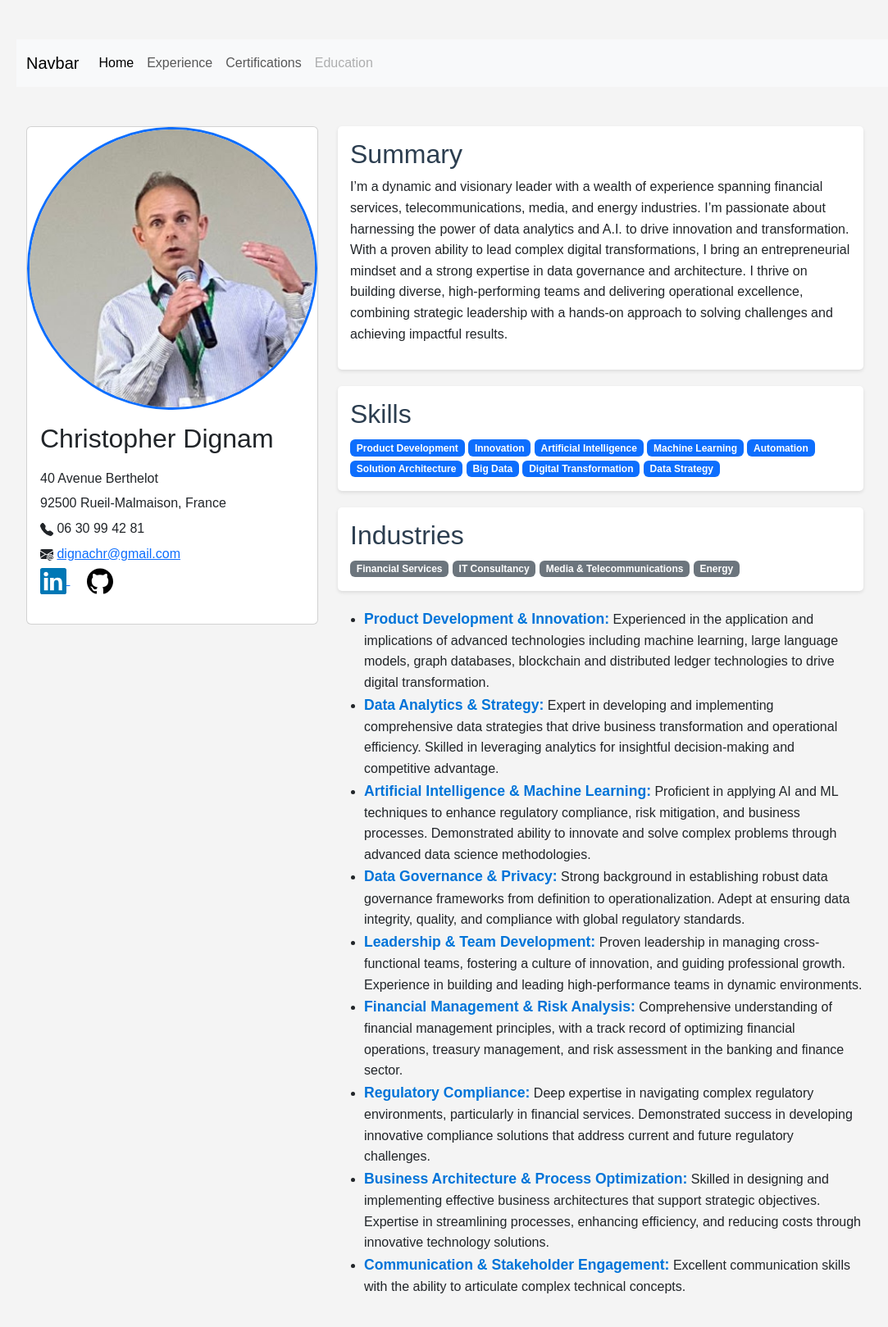
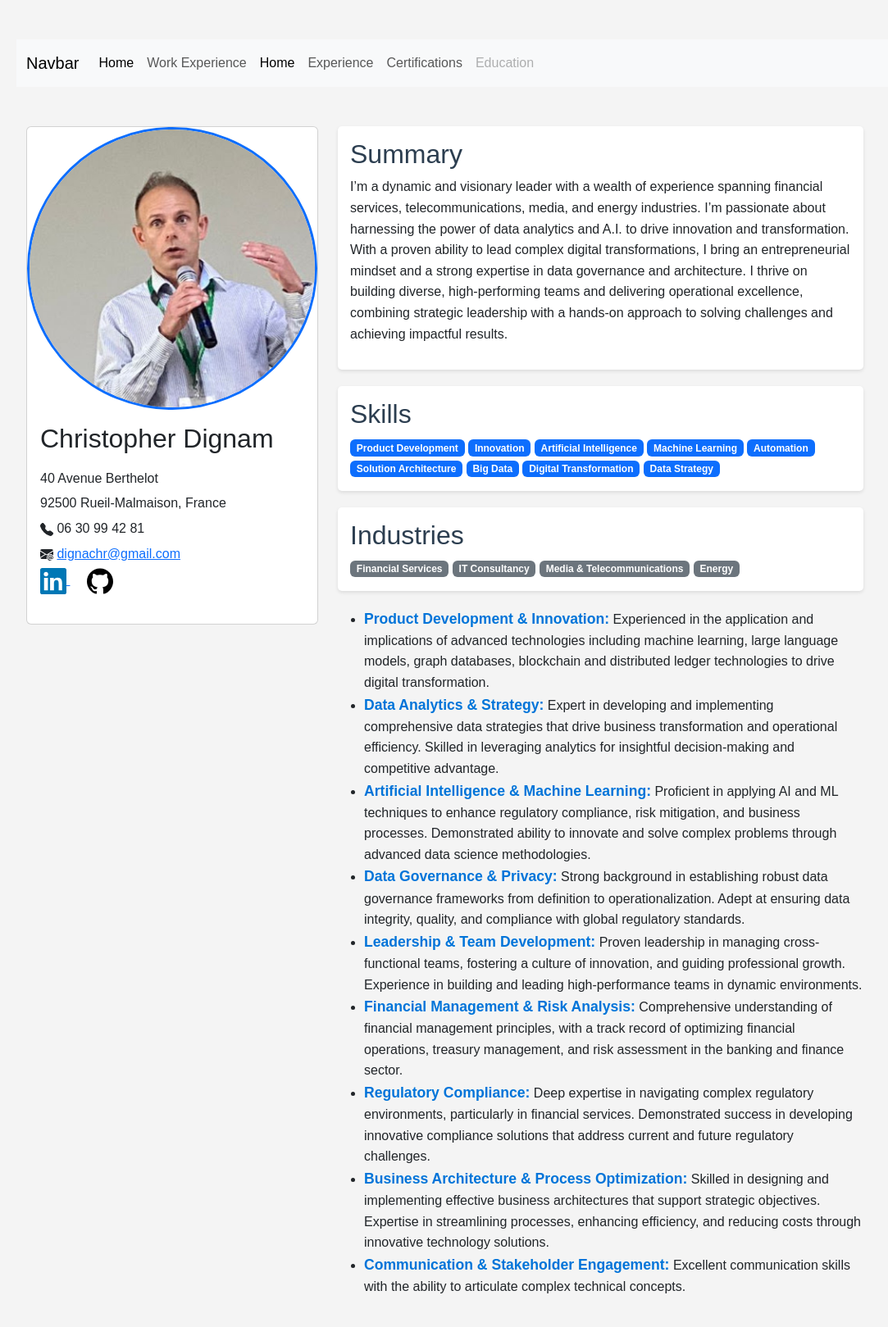
Before and after one commit to cdignam8304/cv, a Jekyll site: the page built from README.md, in a window 1280 px wide. Shown: the whole page at 82% size, without its empty margins (50-1133 px from the left). Built offline with Jekyll 4.4.1, drawn with Linux system fonts in a browser that asks for light colours; our own code applies the rules of GitHub Pages for plain Markdown files.

Commit message:
Add button to navbar

```diff
--- a/_includes/navbar.html
+++ b/_includes/navbar.html
@@ -7,6 +7,8 @@
         </button>
         <div class="collapse navbar-collapse" id="navbarNavAltMarkup">
             <div class="navbar-nav">
+                <button class="nav-link active" id="v-pills-home-tab" data-bs-toggle="pill" data-bs-target="#v-pills-home" type="button" role="tab" aria-controls="v-pills-home" aria-selected="true">Home</button>
+                <button class="nav-link" id="v-pills-experience-tab" data-bs-toggle="pill" data-bs-target="#v-pills-experience" type="button" role="tab" aria-controls="v-pills-experience" aria-selected="false">Work Experience</button>
                 <a class="nav-link active" aria-current="page" href="#">Home</a>
                 <a class="nav-link" href="#">Experience</a>
                 <a class="nav-link" href="#">Certifications</a>
```
